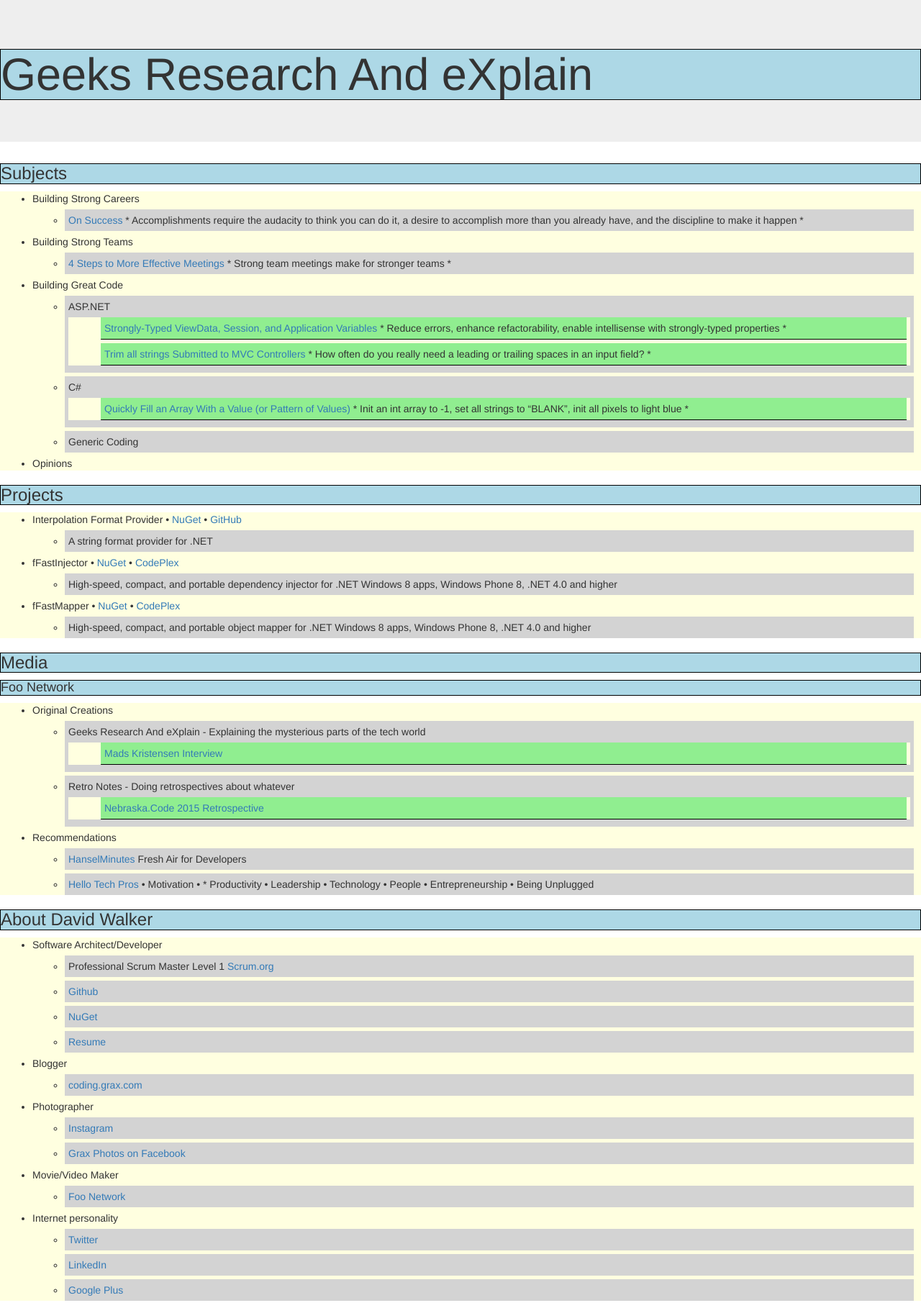
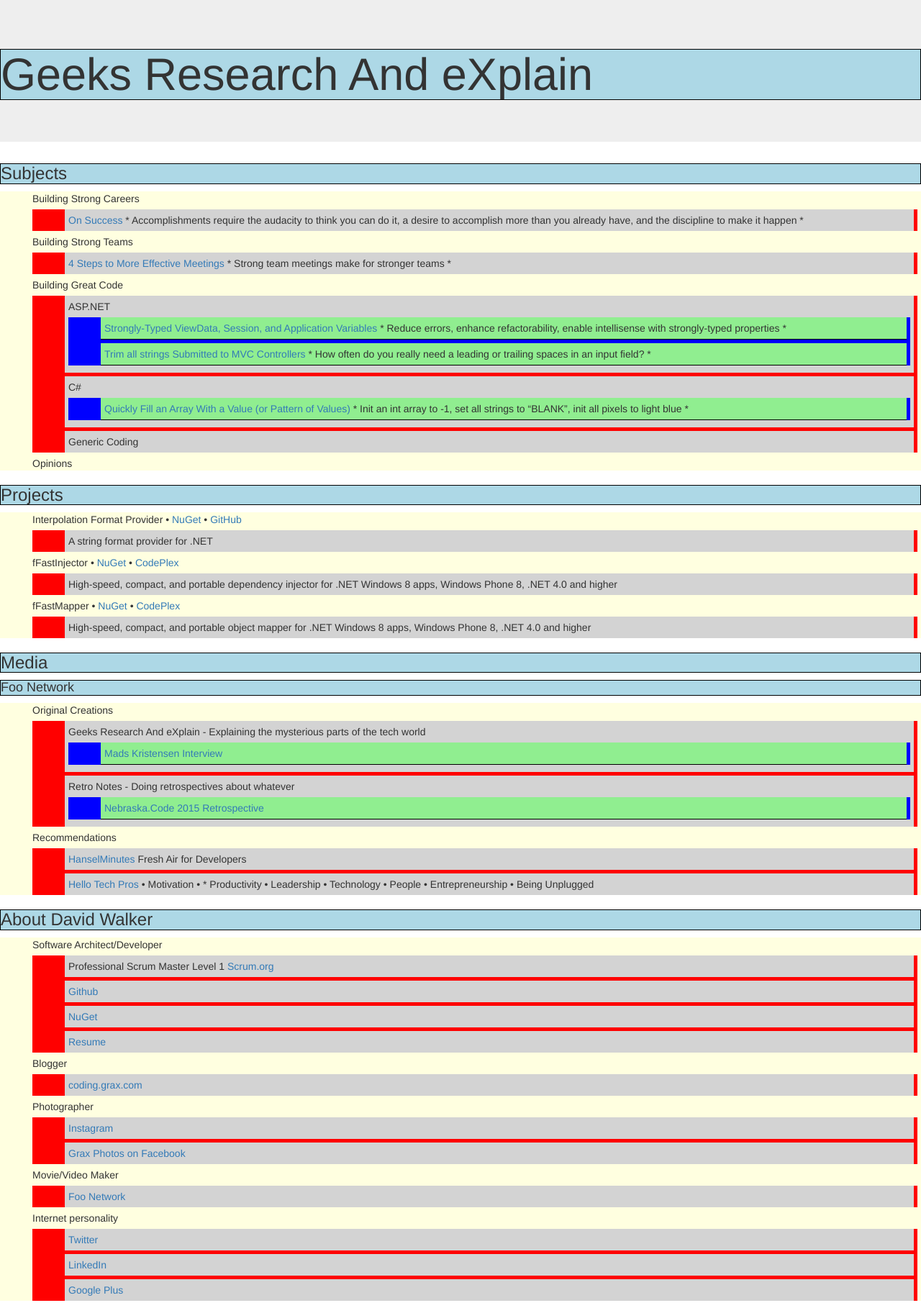
Before and after one commit to Grax32/Grax32.github.io, a Jekyll site: the page built from index.md, in a window 1280 px wide. Shown: the whole page at 72% size. Built offline with Jekyll 4.4.1, drawn with Linux system fonts in a browser that asks for light colours.

Commit message:
ex spearmint

```diff
--- a/stylesheets/home.css
+++ b/stylesheets/home.css
@@ -1,6 +1,8 @@
 
 ul {
     background-color: lightyellow;
+    list-style-type: none;
+    list-style-position: inside;
 }
 
 li {
@@ -9,10 +11,11 @@ li {
 
 ul ul {
     border: 0 none;
+    background-color: red;
 }
 
 ul ul ul {
-    list-style-type: none;
+    background-color: blue;
 }
 
 ul ul li {
```
